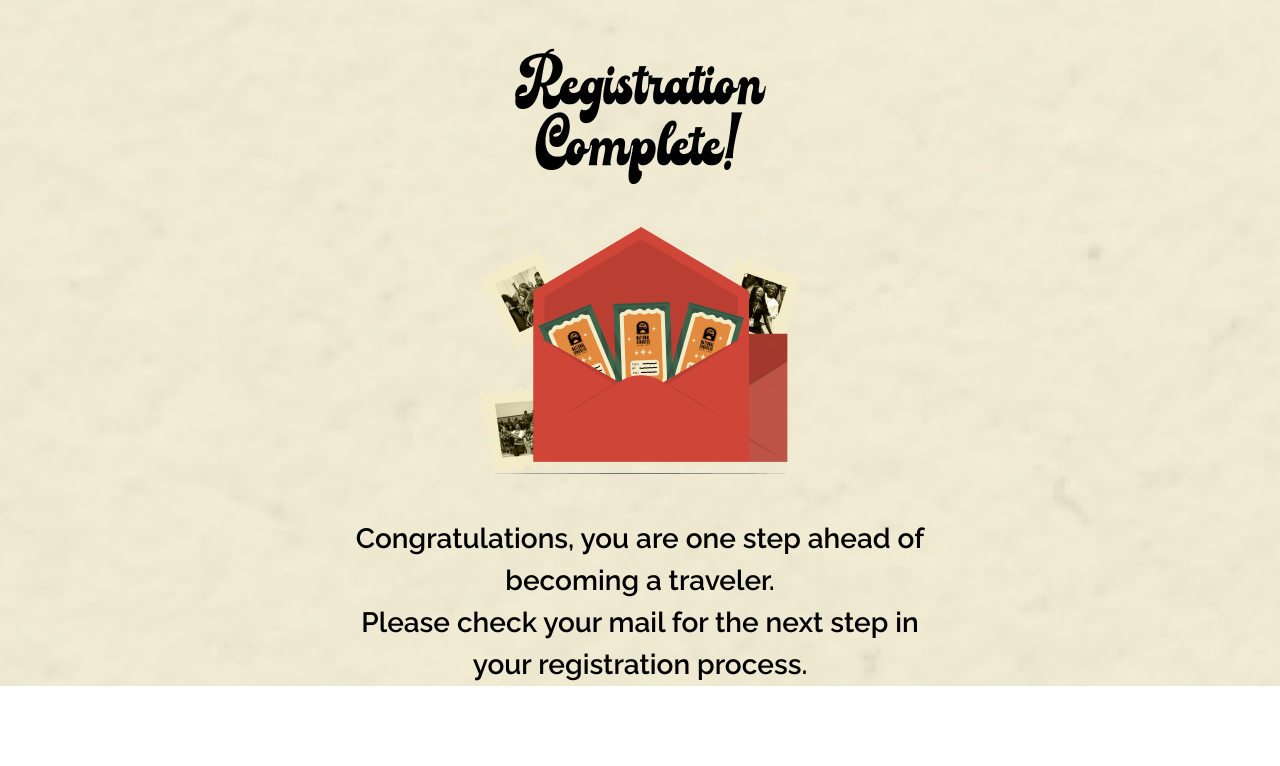
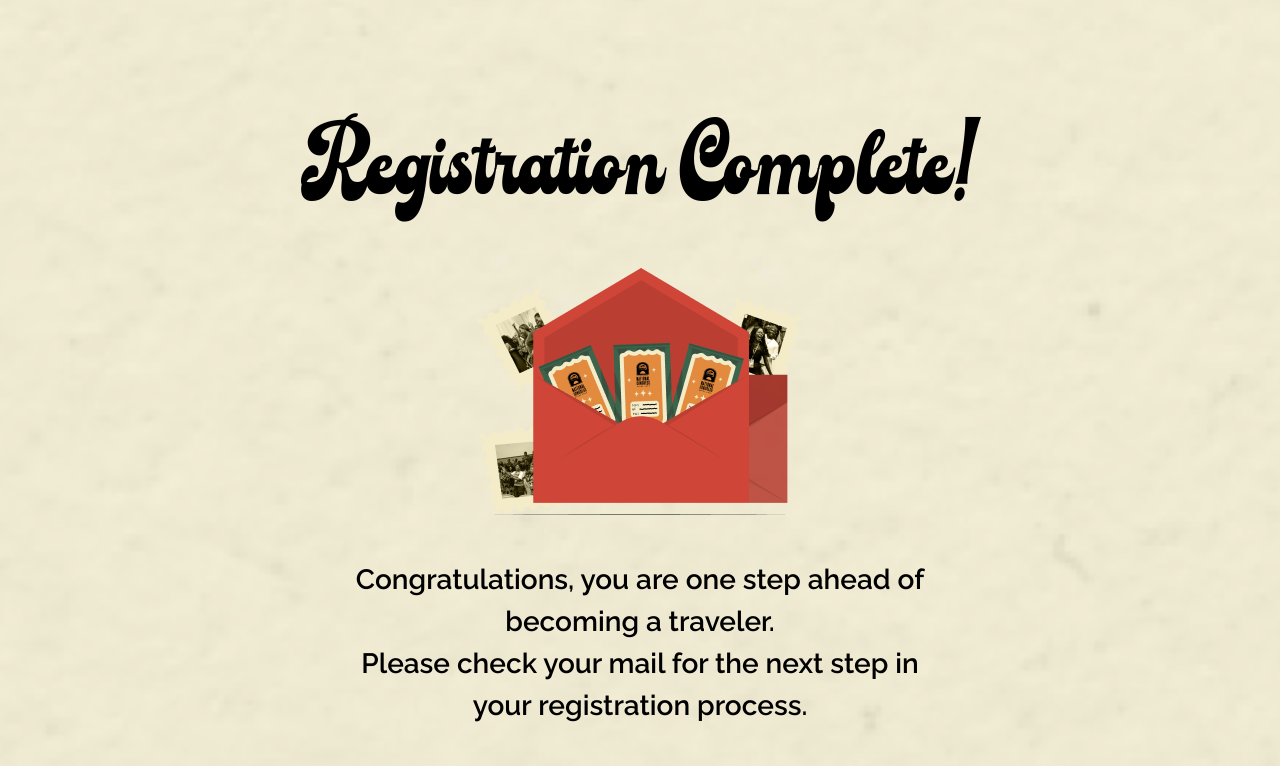
Before and after one commit to demi05/ncAkure, a React app: page /registration-complete in a window 1280 px wide. Shown: the top 766 px of the page. Built offline with nearby package versions, Linux system fonts and the light colour scheme; the HTML template or start-up script is replaced by a standard one.

Commit message:
changed last page data

```diff
--- a/src/components/Checkout.jsx
+++ b/src/components/Checkout.jsx
@@ -4,7 +4,9 @@ import "./checkout.css"
 function Checkout() {
   return (
     <div className="checkout-section">
-      <img src={checkoutHeader} alt="" />
+      <h2 className="font-[FineVintage] text-[48px] md:text-[70px] text-center">
+         Registration Complete!
+        </h2>
       <img src={checkoutImg} alt="" />
       <h3>Congratulations, you are one step ahead of becoming a traveler. </h3>
       <h3>
--- a/src/components/LastPage.jsx
+++ b/src/components/LastPage.jsx
@@ -49,8 +49,7 @@ function LastPage({ register, errors }) {
       </div>
       <div>
         <label for="related_by">
-          We know you're a bonafide Ajala. But what do we call you on this
-          expenditure?
+         How are you related to this contact?
         </label>
         <input
           type="text"
--- a/src/components/checkout.css
+++ b/src/components/checkout.css
@@ -1,4 +1,4 @@
-.checkout-section::before{
+.checkout-section::before {
   content: "";
   position: absolute;
   top: 0;
@@ -10,7 +10,7 @@
   z-index: -1;
 }
 
-.checkout-section{
+.checkout-section {
   display: flex;
   justify-content: center;
   align-items: center;
@@ -26,18 +26,18 @@
   padding-top: 3em;
   padding-left: 40px;
   padding-right: 40px;
+  min-height: 100vh;
 }
 
-h3{
+h3 {
   font-weight: 500;
   width: 70%;
   padding-bottom: 20px;
   font-family: "Raleway", sans-serif;
-
 }
 
-@media only screen and (min-width: 1020px){
-    h3{
+@media only screen and (min-width: 1020px) {
+  h3 {
     width: 50%;
   }
 }
```
Lines whose indentation alone changed are shown as unchanged.
